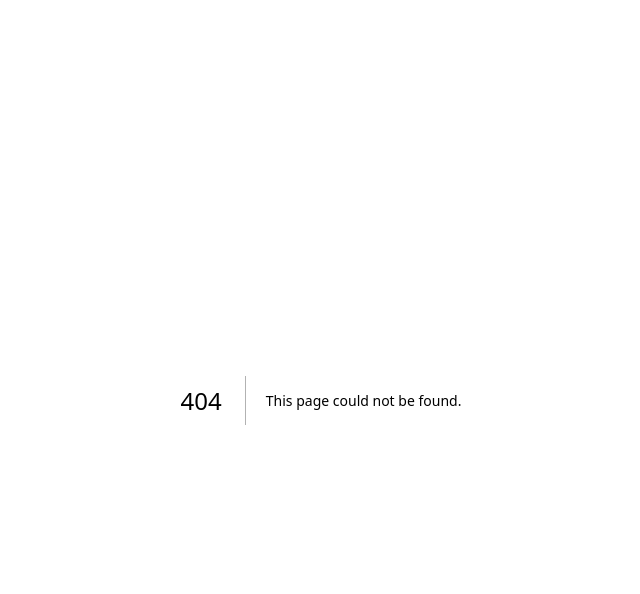
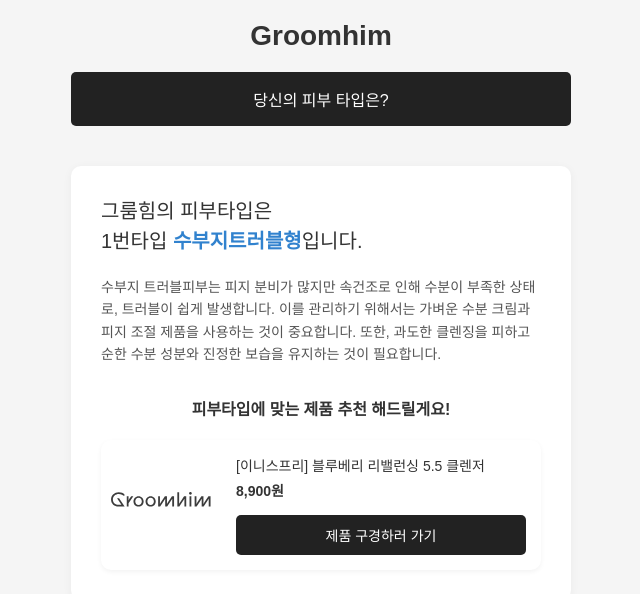
Before and after one commit to GroomHim/CarePick, a Next.js app: page /result in a window 1280 px wide. Before the commit this address had no page. Shown: the top 594 px of the page, without its empty margins (319-959 px from the left). Built offline with nearby package versions, Linux system fonts and the light colour scheme.

Commit message:
wip(result): 설문 결과 페이지 임시 구현
css, component 등록

```diff
--- /dev/null
+++ b/src/app/result/page.js
@@ -0,0 +1,7 @@
+"use client";
+
+import Result from '@/components/Result';
+
+export default function ResultPage() {
+  return <Result />;
+}
--- /dev/null
+++ b/src/components/Result.js
@@ -0,0 +1,60 @@
+"use client";
+import { useEffect, useState } from "react";
+import { useRouter } from "next/navigation";
+import styles from "../styles/Result.module.css";
+export default function ResultPage() {
+  const router = useRouter();
+  const [product, setProduct] = useState({
+    name: "[이니스프리] 블루베리 리밸런싱 5.5 클렌저",
+    price: "8,900원",
+    image: "/logo.svg"
+  });
+
+  const handleGoToHome = () => {
+    router.push('/');
+  };
+
+  return (
+    <div className={styles.container}>
+      <div className={styles.header}>
+        <h1 className={styles.logo}>Groomhim</h1>
+        <button
+          className={styles.skinTypeButton}
+          onClick={handleGoToHome}
+        >
+          당신의 피부 타입은?
+        </button>
+      </div>
+
+      <div className={styles.resultBox}>
+        <div className={styles.resultTitle}>
+          <h2>그룸힘의 피부타입은</h2>
+          <h2>1번타입 <span className={styles.highlight}>수부지트러블형</span>입니다.</h2>
+        </div>
+
+        <p className={styles.resultDescription}>
+          수부지 트러블피부는 피지 분비가 많지만 속건조로 인해 수분이 부족한 상태로, 트러블이 쉽게 발생합니다. 이를 관리하기 위해서는 가벼운 수분 크림과 피지 조절 제품을 사용하는 것이 중요합니다. 또한, 과도한 클렌징을 피하고 순한 수분 성분와 진정한 보습을 유지하는 것이 필요합니다.
+        </p>
+
+        <div className={styles.productSection}>
+          <h3 className={styles.productTitle}>피부타입에 맞는 제품 추천 해드릴게요!</h3>
+
+          <div className={styles.productCard}>
+            <div className={styles.productImageContainer}>
+              <img
+                src={product.image}
+                alt={product.name}
+                className={styles.productImage}
+              />
+            </div>
+            <div className={styles.productInfo}>
+              <h4 className={styles.productName}>{product.name}</h4>
+              <p className={styles.productPrice}>{product.price}</p>
+              <button className={styles.buyButton}>제품 구경하러 가기</button>
+            </div>
+          </div>
+        </div>
+      </div>
+    </div>
+  );
+}
--- /dev/null
+++ b/src/styles/Result.module.css
@@ -0,0 +1,154 @@
+.container {
+    max-width: 100%;
+    min-height: 100vh;
+    padding: 20px;
+    display: flex;
+    flex-direction: column;
+    align-items: center;
+    background-color: #f5f5f5;
+  }
+
+  .header {
+    width: 100%;
+    display: flex;
+    flex-direction: column;
+    align-items: center;
+    margin-bottom: 20px;
+  }
+
+  .logo {
+    font-size: 28px;
+    font-weight: 600;
+    margin-bottom: 20px;
+    color: #333;
+  }
+
+  .skinTypeButton {
+    width: 100%;
+    max-width: 500px;
+    padding: 15px;
+    background-color: #222;
+    color: white;
+    border: none;
+    border-radius: 5px;
+    font-size: 16px;
+    font-weight: 500;
+    cursor: pointer;
+    margin-bottom: 20px;
+  }
+
+  .resultBox {
+    width: 100%;
+    max-width: 500px;
+    background-color: white;
+    border-radius: 10px;
+    padding: 30px;
+    box-shadow: 0 2px 10px rgba(0, 0, 0, 0.05);
+  }
+
+  .resultTitle {
+    margin-bottom: 20px;
+  }
+
+  .resultTitle h2 {
+    font-size: 20px;
+    font-weight: 500;
+    line-height: 1.5;
+    color: #333;
+    margin: 0;
+  }
+
+  .highlight {
+    color: #3182ce;
+    font-weight: 600;
+  }
+
+  .resultDescription {
+    font-size: 14px;
+    line-height: 1.6;
+    color: #555;
+    margin-bottom: 30px;
+  }
+
+  .productSection {
+    margin-top: 30px;
+  }
+
+  .productTitle {
+    font-size: 16px;
+    font-weight: 600;
+    color: #333;
+    text-align: center;
+    margin-bottom: 20px;
+  }
+
+  .productCard {
+    display: flex;
+    background-color: #fff;
+    border-radius: 10px;
+    overflow: hidden;
+    box-shadow: 0 2px 5px rgba(0, 0, 0, 0.05);
+  }
+
+  .productImageContainer {
+    width: 120px;
+    height: 120px;
+    display: flex;
+    align-items: center;
+    justify-content: center;
+    padding: 10px;
+  }
+
+  .productImage {
+    max-width: 100%;
+    max-height: 100%;
+    object-fit: contain;
+  }
+
+  .productInfo {
+    flex: 1;
+    padding: 15px;
+    display: flex;
+    flex-direction: column;
+  }
+
+  .productName {
+    font-size: 14px;
+    font-weight: 500;
+    margin: 0 0 5px 0;
+    color: #333;
+  }
+
+  .productPrice {
+    font-size: 14px;
+    font-weight: 600;
+    margin: 0 0 15px 0;
+    color: #333;
+  }
+
+  .buyButton {
+    background-color: #222;
+    color: white;
+    border: none;
+    border-radius: 5px;
+    padding: 10px;
+    font-size: 14px;
+    font-weight: 500;
+    cursor: pointer;
+    margin-top: auto;
+  }
+
+  @media (max-width: 600px) {
+    .resultBox {
+      padding: 20px;
+    }
+
+    .productCard {
+      flex-direction: column;
+    }
+
+    .productImageContainer {
+      width: 100%;
+      height: 180px;
+    }
+  }
--- a/src/styles/SurveySelect.module.css
+++ b/src/styles/SurveySelect.module.css
@@ -1,4 +1,3 @@
-/* 컨테이너 전체 스타일 */
 .container {
   display: flex;
   flex-direction: column;
```
Also changed, not shown: src/components/SurveySelect.js (+18 -4 lines).
